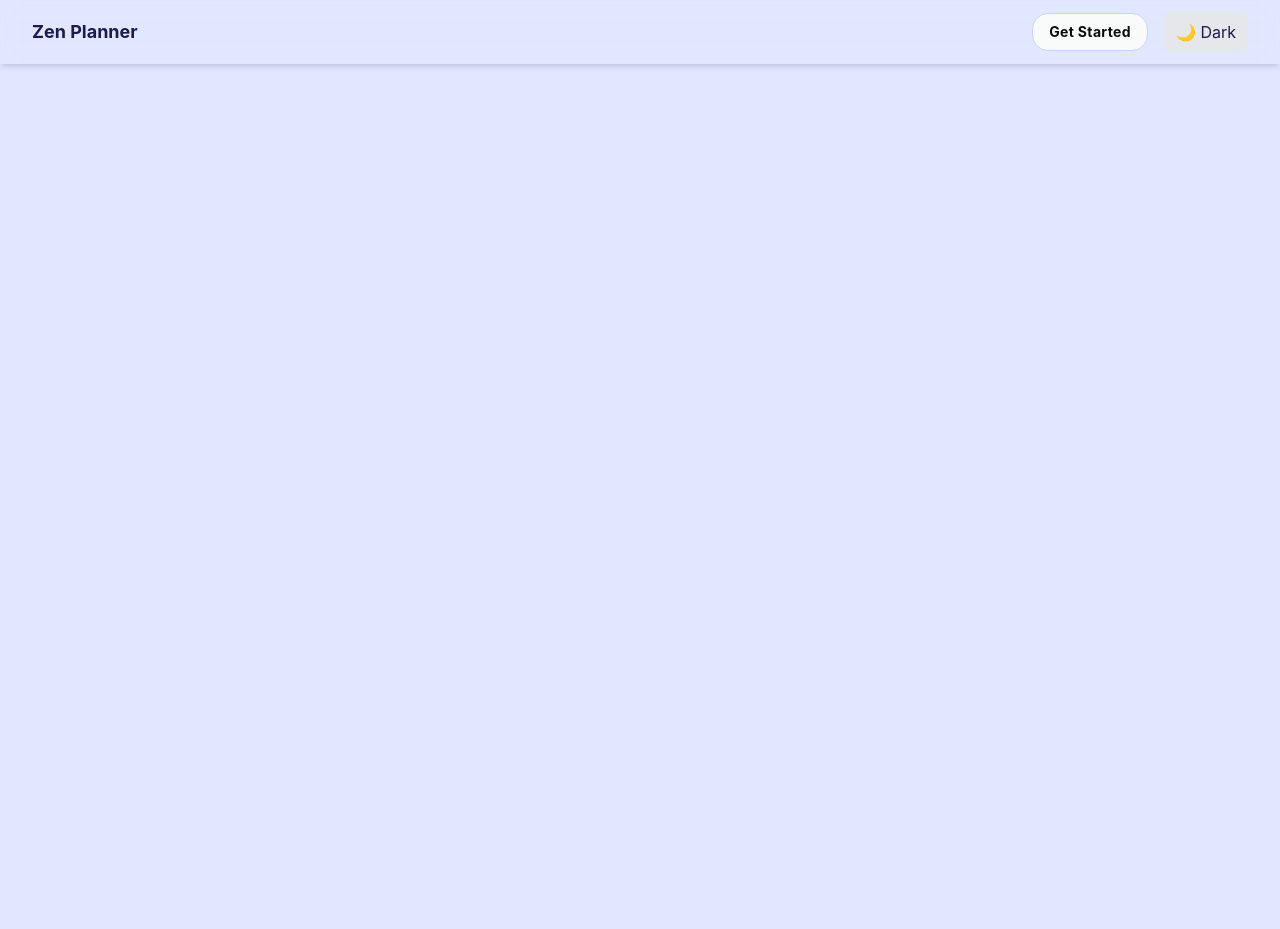
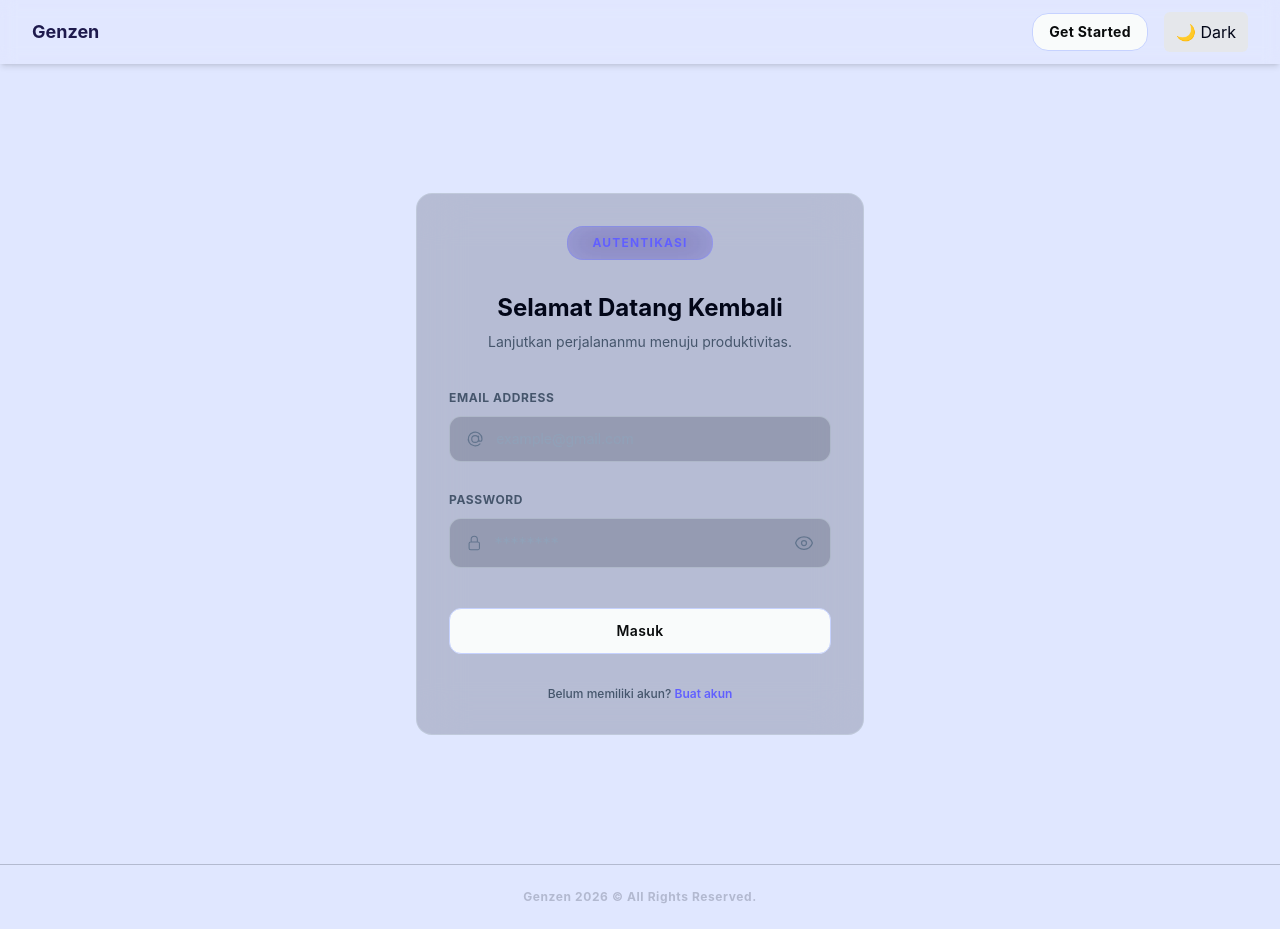
Before and after one commit to Daorza/Zen, a React (Vite) app: page /auth/login in a window 1280 px wide. Before the commit the page ends 800 px from the top, so only its background shows below. Built offline with nearby package versions, Linux system fonts and the light colour scheme.

Commit message:
adding login page

```diff
--- a/src/components/landingpage/Features.jsx
+++ b/src/components/landingpage/Features.jsx
@@ -22,7 +22,7 @@ const features = [
 
 export default function Features() {
   return (
-    <Section className="mx-8  rounded-2xl bg-slate-900/5 dark:bg-white/5 backdrop-blur-sm items-center flex">
+    <Section className="mx-8 rounded-2xl bg-slate-900/5 dark:bg-white/5 backdrop-blur-sm items-center flex">
       <Container className="space-y-10 text-center text-indigo-950 dark:text-mist-50">
         <h1 className="text-4xl font-bold capitalize">
           Prompt, review, beres!
--- a/src/components/landingpage/Showcase.jsx
+++ b/src/components/landingpage/Showcase.jsx
@@ -4,7 +4,7 @@ import { Container } from "../ui/Container";
 
 export default function Showcase() {
   return (
-    <Section>
+    <Section className="min-h-dvh">
       <Container>
         <div className="overflow-hidden rounded-2xl border border-slate-700/30 dark:border-slate-50/20 shadow-xl">
 
--- a/src/components/layouts/Footer.jsx
+++ b/src/components/layouts/Footer.jsx
@@ -3,10 +3,10 @@ import { Container } from '../ui/Container'
 
 export function Footer() {
   return (
-    <footer>
+    <footer className="text-center py-6 border-t border-slate-950/20 dark:border-white/20">
       <Container>
-        <p>
-          { Date}
+        <p className="capitalize font-bold text-xs tracking-wider opacity-20">
+          Genzen { new Date().getFullYear() } &copy; All rights reserved.
         </p>
       </Container>
     </footer>
--- a/src/components/layouts/Navbar.jsx
+++ b/src/components/layouts/Navbar.jsx
@@ -1,36 +1,86 @@
-import React from 'react'
-import { useTheme } from '../../hooks/useTheme'
-import { Container } from '../ui/Container'
-import { Button } from '../ui/Button'
+import React from "react";
+import { useNavigate } from "react-router-dom";
+import { useTheme } from "../../hooks/useTheme";
+import { Container } from "../ui/Container";
+import { Button } from "../ui/Button";
+function animateThemeTransition(event, toggleTheme) {
+  const button = event.currentTarget;
+  const rect = button.getBoundingClientRect();
 
+  const x = rect.left + rect.width / 2;
+  const y = rect.top + rect.height / 2;
+
+  const maxRadius = Math.hypot(
+    Math.max(x, window.innerWidth - x),
+    Math.max(y, window.innerHeight - y),
+  );
+
+  const overlay = document.createElement("div");
+  overlay.style.position = "fixed";
+  overlay.style.inset = "0";
+  overlay.style.background = document.documentElement.classList.contains("dark")
+    ? "#ffffff4d"
+    : "#0000004d";
+  overlay.style.clipPath = `circle(0px at ${x}px ${y}px)`;
+  overlay.style.zIndex = "9999";
+
+  document.body.appendChild(overlay);
+
+  overlay.animate(
+    {
+      clipPath: [
+        `circle(0px at ${x}px ${y}px)`,
+        `circle(${maxRadius}px at ${x}px ${y}px)`,
+      ],
+    },
+    {
+      duration: 700,
+      easing: "ease-in-out",
+      fill: "forwards",
+    },
+  ).onfinish = () => {
+    toggleTheme();
+    overlay.remove();
+  };
+}
 export function Navbar() {
   const { theme, setTheme } = useTheme();
+  const navigate = useNavigate();
 
   return (
     // desktop mode
     <header className="sticky top-0 z-50 bg-indigo-50/10 backdrop-blur-sm shadow-md">
       <Container>
         <div className="hidden md:flex items-center justify-between h-16">
-          <nav className="text-lg font-bold capitalize text-indigo-950 dark:text-mist-50">
-            Zen Planner
+          <nav
+            onClick={() => navigate("/")}
+            className="text-lg font-bold capitalize text-indigo-950 dark:text-mist-50 cursor-pointer"
+          >
+            Genzen
           </nav>
 
           <div className="flex items-center gap-4">
-            <Button variant='secondary' className="font-bold hover:shadow-lg hover:shadow-indigo-50 hover:scale-105 transition-transform duration-200 border border-indigo-200 rounded-2xl">
-                Get Started
+            <Button
+              variant="secondary"
+              onClick={() => navigate("/auth/login")}
+              className="font-bold hover:shadow-lg hover:shadow-indigo-50 hover:scale-105 transition-transform duration-200 border border-indigo-200 rounded-2xl"
+            >
+              Get Started
             </Button>
 
             <button
-                onClick={() =>
-                  setTheme(theme === "dark" ? "light" : "dark")
-                }
-                className="px-3 py-2 rounded-md bg-gray-200 dark:bg-gray-700 text-indigo-950 dark:text-mist-50"
-              >
-                {theme === "dark" ? "☀ Light" : "🌙 Dark"}
+              onClick={(e) =>
+                animateThemeTransition(e, () =>
+                  setTheme(theme === "dark" ? "light" : "dark"),
+                )
+              }
+              className="px-3 py-2 rounded-md bg-gray-200 dark:bg-gray-700"
+            >
+              {theme === "dark" ? "☀ Light" : "🌙 Dark"}
             </button>
           </div>
         </div>
       </Container>
     </header>
-  )
+  );
 }
--- a/src/pages/auth/LoginPage.jsx
+++ b/src/pages/auth/LoginPage.jsx
@@ -1,6 +1,115 @@
-const LoginPage = () => {
-    return <>
+import React, { useState } from "react";
+import { Section } from "../../components/ui/Section";
+import { Container } from "../../components/ui/Container";
+import { AtSymbolIcon, LockClosedIcon, EyeSlashIcon, EyeIcon } from "@heroicons/react/24/outline";
+import { Button } from "../../components/ui/Button";
 
-    </>
+export default function LoginPage() {
+  const [show, setShow] = useState(false);
+  return (
+
+    <Section className="min-h-dvh flex items-center justify-center px-4">
+      <Container>
+        <div className="w-full max-w-md mx-auto space-y-8 rounded-2xl border border-slate-300/50 dark:border-slate-100/20 bg-slate-900/20 dark:bg-slate-500/20 p-8 backdrop-blur-xl">
+
+          <div className="mx-auto w-fit rounded-2xl border border-indigo-400/40 bg-indigo-600/20 px-6 py-2 text-center backdrop-blur-lg">
+            <p className="text-xs font-bold uppercase tracking-widest text-indigo-500 dark:text-indigo-400">
+              Autentikasi
+            </p>
+          </div>
+
+          <div className="text-center space-y-2">
+            <h1 className="text-2xl font-bold text-slate-950 dark:text-slate-50">
+              Selamat Datang Kembali
+            </h1>
+            <p className="text-sm text-slate-600 dark:text-slate-300">
+              Lanjutkan perjalananmu menuju produktivitas.
+            </p>
+          </div>
+
+          <form className="space-y-6">
+
+            <div className="space-y-2">
+              <label
+                htmlFor="email"
+                className="text-xs font-bold uppercase tracking-wider text-slate-600 dark:text-slate-300"
+              >
+                Email Address
+              </label>
+
+              <div className="group mt-2 flex items-center gap-3 rounded-xl border border-slate-300/50 dark:border-slate-100/20 bg-slate-900/20 dark:bg-slate-400/20 px-4 py-3 focus-within:ring-2 focus-within:ring-indigo-500 transition">
+                <AtSymbolIcon className="size-5 text-slate-500 transition group-focus-within:text-indigo-500" />
+                <input
+                  id="email"
+                  type="email"
+                  name="email"
+                  required
+                  autoComplete="email"
+                  placeholder="example@gmail.com"
+                  className="w-full bg-transparent text-sm focus:outline-none placeholder:text-slate-400"
+                />
+              </div>
+            </div>
+
+            <div className="space-y-2">
+              <label
+                htmlFor="password"
+                className="text-xs font-bold uppercase tracking-wider text-slate-600 dark:text-slate-300"
+              >
+                Password
+              </label>
+
+              <div className="group mt-2 flex items-center gap-3 rounded-xl border border-slate-300/50 dark:border-slate-100/20 bg-slate-900/20 dark:bg-slate-400/20 px-4 py-3 focus-within:ring-2 focus-within:ring-indigo-500 transition">
+                <LockClosedIcon className="size-5 text-slate-500 transition group-focus-within:text-indigo-500" />
+                {/* <input
+                  id="password"
+                  type="password"
+                  name="password"
+                  required
+                  autoComplete="current-password"
+                  placeholder="********"
+                  className="w-full bg-transparent text-sm focus:outline-none placeholder:text-slate-400"
+                /> */}
+
+                <input type={show ? "text" : "password"}
+                  name="password"
+                  required
+                  autoComplete="current-password"
+                  placeholder="********"
+                  className="w-full bg-transparent focus:outline-none placeholder:text-slate-400"
+                />
+
+                <button
+                  type="button"
+                  onClick={() => setShow(!show)}
+                  className="text-slate-500 transition hover:text-indigo-500"
+                >
+                  {show ? <EyeSlashIcon className="size-5" /> : <EyeIcon className="size-5" />}
+                </button>
+              </div>
+            </div>
+
+            <Button
+              type="submit"
+              variant="secondary"
+              className="w-full rounded-xl border border-indigo-200 py-3 font-semibold transition hover:scale-[1.02] hover:shadow-lg hover:shadow-indigo-300 mt-4"
+            >
+              Masuk
+            </Button>
+          </form>
+
+          <p className="text-center text-xs font-medium text-slate-600 dark:text-slate-300">
+            Belum memiliki akun?{" "}
+            <a
+              href="/register"
+              className="font-semibold text-indigo-500 hover:underline"
+            >
+              Buat akun
+            </a>
+          </p>
+
+        </div>
+      </Container>
+    </Section>
+  );
 }
-export default LoginPage;
--- a/src/styles/index.css
+++ b/src/styles/index.css
@@ -51,3 +51,40 @@
   backdrop-filter: blur(var(--blur-glass));
   border: 1px solid var(--color-border);
 }
+
+/* nav animated ganti color scheme */
+::view-transition-old(root),
+::view-transition-new(root) {
+  animation: none;
+}
+
+::view-transition-new(root) {
+  clip-path: circle(0px at var(--x) var(--y));
+  animation: reveal 700ms ease-in-out forwards;
+}
+
+@keyframes reveal {
+  to {
+    clip-path: circle(150% at var(--x) var(--y));
+  }
+}
+
+/* Hide password reveal icon */
+input[type="password"]::-ms-reveal,
+input[type="password"]::-ms-clear {
+  display: none;
+}
+
+input[type="password"]::-webkit-credentials-auto-fill-button {
+  visibility: hidden;
+  display: none !important;
+  pointer-events: none;
+}
+
+input[type="password"] {
+  appearance: none;
+}
+
+input::-ms-reveal {
+  display: none;
+}
```
